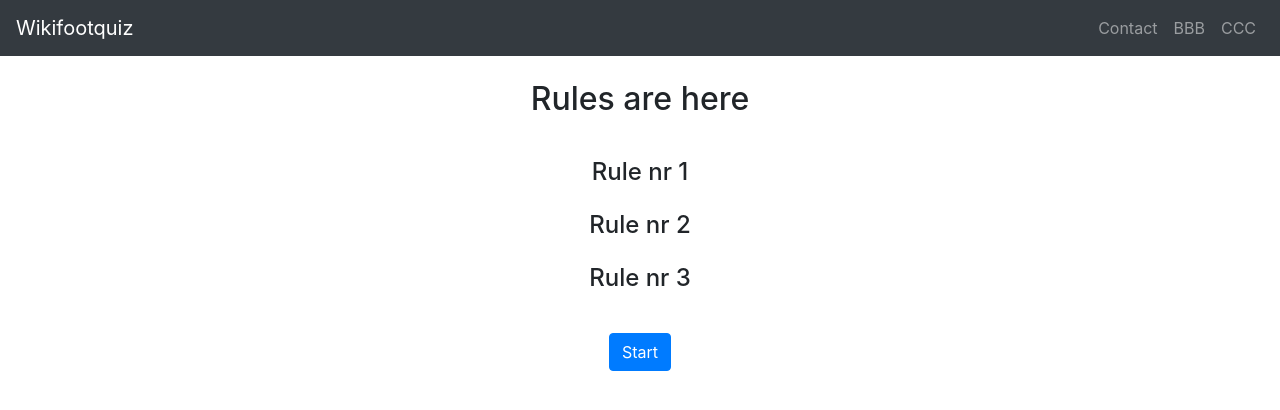
After one commit to ptktmsz/wikifootquiz, a Flask app: template templates/rules.html in a window 1280 px wide. The commit adds this page. Shown: the top 410 px of the page. Run offline with Flask 2, Linux system fonts and the light colour scheme; the template is opened without the code that fills it, so the values that code supplies are empty.

Commit message:
add rules.html intermediary and tinkering with making quiz object global

```diff
--- a/main.py
+++ b/main.py
@@ -1,4 +1,4 @@
-from flask import Flask, render_template, request
+from flask import Flask, render_template, request, session
 from player import Player
 from quiz_brain import QuizBrain
 from player_list import \
@@ -14,8 +14,8 @@ from player_list import \
 import random
 
 app = Flask(__name__)
+app.secret_key = 'xyz'
 
-players = [Player(player) for player in random.sample(all_players, 10)]
 # players = [Player(player) for player in longoria_era]
 # players = [Player(player) for player in eyraud_era]
 # players = [Player(player) for player in labrune_era]
@@ -24,14 +24,23 @@ players = [Player(player) for player in random.sample(all_players, 10)]
 # players = [Player(player) for player in rld_era]
 # players = [Player(player) for player in l2_era]
 # players = [Player(player) for player in tapie_era]
-quiz = QuizBrain(players)
+
+quiz = None
 
 @app.route("/")
 def home():
     return render_template("index.html")
 
+@app.route("/rules")
+def rules():
+    global quiz
+    players = [Player(player) for player in random.sample(all_players, 10)]
+    quiz = QuizBrain(players)
+    return render_template("rules.html")
+
 @app.route("/ask", methods=["GET"])
 def ask():
+    global quiz
     try:
         question = quiz.next_question()
         position = quiz.current_player.position
@@ -43,6 +52,7 @@ def ask():
 
 @app.route("/check", methods=["POST"])
 def check_answer():
+    global quiz
     question = quiz.current_player.career
     position = quiz.current_player.position
     pob = quiz.current_player.pob
--- a/templates/index.html
+++ b/templates/index.html
@@ -2,12 +2,13 @@
 {% block content %}
     <div class="container">
       <div class="row justify-content-center p-4 h2">Welcome to the Wikifootquiz game!</div>
-      <div class="row justify-content-center p-2 h4">Those are the rules.</div>
+      <div class="row justify-content-center p-2 h4">Select the database.</div>
       <div class="row justify-content-center p-2 h4">Click the button to start.</div>
+      <div class="row justify-content-center p-2 h4">This may take some time.</div>
     </div>
     <div class="container">
       <div class="row justify-content-center p-4">
-        <a class="btn btn-primary" href=" {{ url_for('ask') }} ">Start</a>
+        <a class="btn btn-primary" href=" {{ url_for('rules') }} ">Start</a>
       </div>
     </div>
 {% endblock %}
--- /dev/null
+++ b/templates/rules.html
@@ -0,0 +1,14 @@
+{% extends "base.html" %}
+{% block content %}
+    <div class="container">
+      <div class="row justify-content-center p-4 h2">Rules are here</div>
+      <div class="row justify-content-center p-2 h4">Rule nr 1</div>
+      <div class="row justify-content-center p-2 h4">Rule nr 2</div>
+      <div class="row justify-content-center p-2 h4">Rule nr 3</div>
+    </div>
+    <div class="container">
+      <div class="row justify-content-center p-4">
+        <a class="btn btn-primary" href=" {{ url_for('ask') }} ">Start</a>
+      </div>
+    </div>
+{% endblock %}
```
